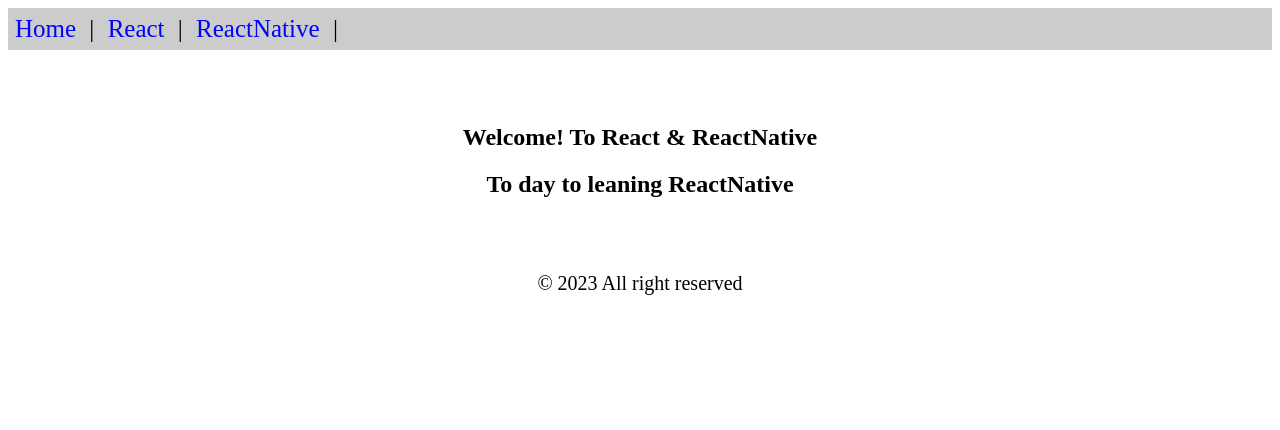
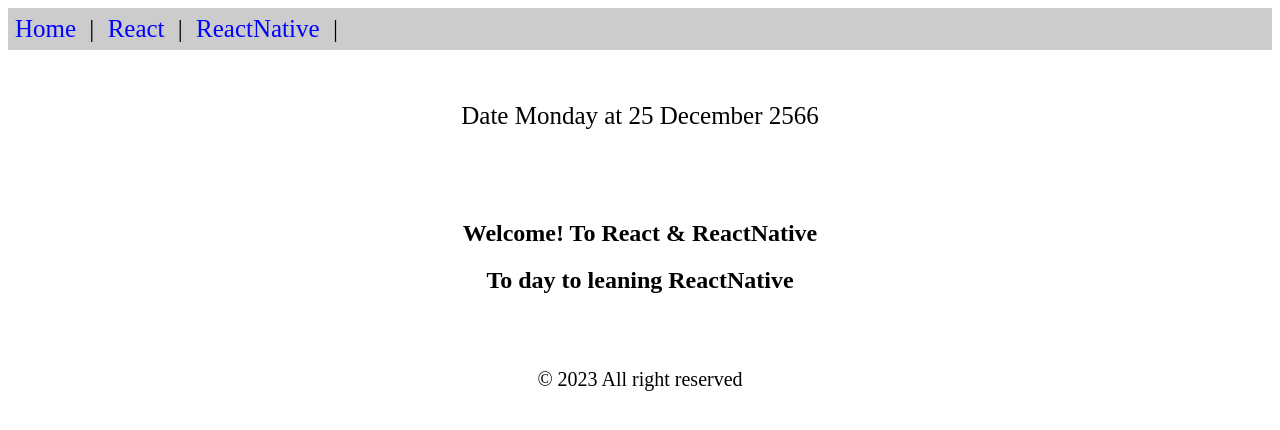
Before and after one commit to s6503052412161/app1, a React (Create React App) app: page / in a window 1280 px wide. Shown: the top 430 px of the page. Built offline with nearby package versions, Linux system fonts and the light colour scheme.

Commit message:
update app1 getDate
update app1 getDate

```diff
--- a/src/App.js
+++ b/src/App.js
@@ -1,12 +1,17 @@
 import React from 'react';
-// import './App.css';
-// import './style.css'
-import { Header} from './func-components';
-import {Content} from './func-components';
-import {Footer} from './func-components';
+import {Header,Content,Footer} from './func-components';
+import Calendar from './class-components';
 function App() {
   return(
-    [<Header/>,<Content/>,<Footer/>]
+    <>
+    <Header/>
+    <br/>
+    <br/>
+    <p><center><Calendar/></center></p>
+    <Content/>
+    <Footer/>
+    </>
+
   )
 }
 
--- /dev/null
+++ b/src/class-components.js
@@ -0,0 +1,17 @@
+import React, { Component } from 'react'
+
+export default class Calendar extends Component {
+  getDate() {
+    const dayNames = ['Sunday', 'Monday','Tuesday','Wednesday','Thursday','Friday','Saturday']
+    const monthNames = ['January','February','March','April','May','June','July','August','September','October','November','December']
+    const date = new Date()
+    const weekDay = dayNames[date.getDay()]
+    const day = date.getDate()
+    const month = monthNames[date.getMonth()]
+    const year = date.getFullYear()+543
+    return `Date ${weekDay} at ${day} ${month} ${year}`
+  }
+  render(){
+    return <div style={{fontSize:'25px',}}>{this.getDate()}</div>
+  }
+}
```
